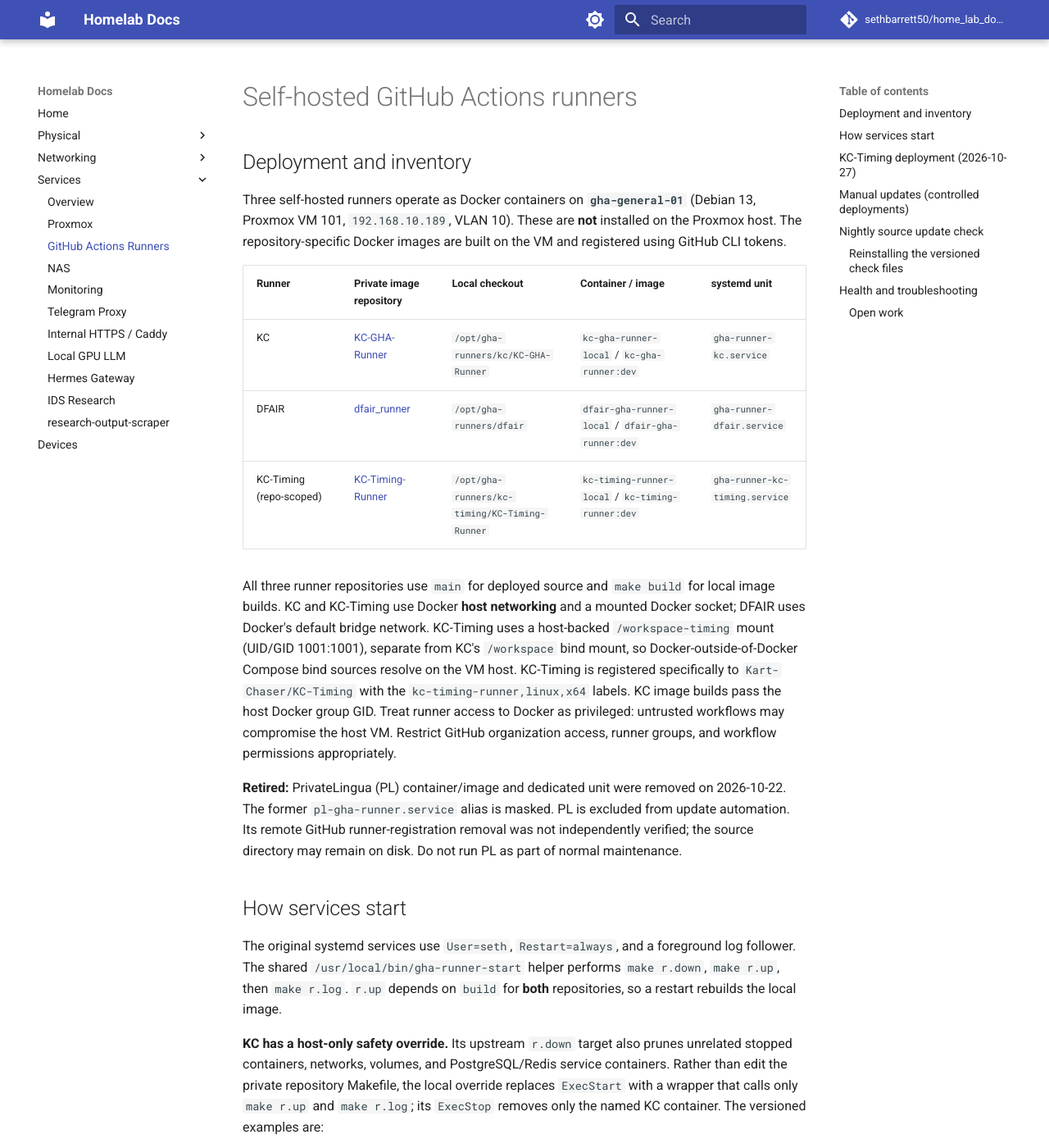
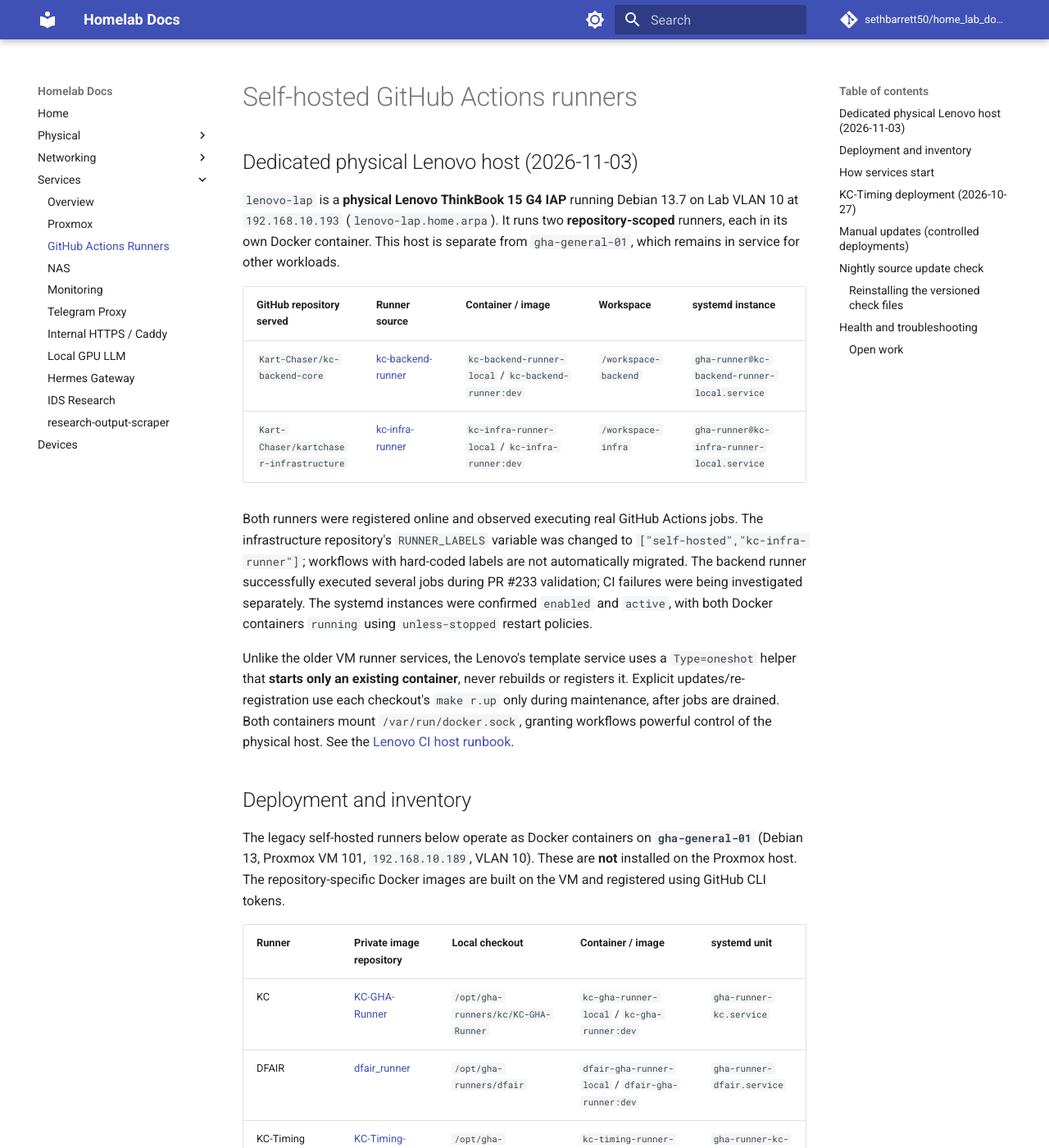
Before and after one commit to sethbarrett50/home_lab_docs, an MkDocs documentation site: the page built from docs/services/github-actions-runners.md, in a window 1280 px wide and 1400 px high. Shown: the whole window at 82% size. Built offline with MkDocs 1.6.1 and Material for MkDocs 9.7.7, drawn with Linux system fonts in a browser that asks for light colours; comment, search, counter and statistics services are not loaded.

Commit message:
docs: record lenovo CI deployment in docs/services/github-actions-runners.md

```diff
--- a/docs/services/github-actions-runners.md
+++ b/docs/services/github-actions-runners.md
@@ -1,8 +1,35 @@
 # Self-hosted GitHub Actions runners
+
+## Dedicated physical Lenovo host (2026-11-03)
+
+`lenovo-lap` is a **physical Lenovo ThinkBook 15 G4 IAP** running Debian 13.7 on
+Lab VLAN 10 at `192.168.10.193` (`lenovo-lap.home.arpa`). It runs two
+**repository-scoped** runners, each in its own Docker container. This host is
+separate from `gha-general-01`, which remains in service for other workloads.
+
+| GitHub repository served | Runner source | Container / image | Workspace | systemd instance |
+|---|---|---|---|---|
+| `Kart-Chaser/kc-backend-core` | [kc-backend-runner](https://github.com/Kart-Chaser/kc-backend-runner) | `kc-backend-runner-local` / `kc-backend-runner:dev` | `/workspace-backend` | `gha-runner@kc-backend-runner-local.service` |
+| `Kart-Chaser/kartchaser-infrastructure` | [kc-infra-runner](https://github.com/Kart-Chaser/kc-infra-runner) | `kc-infra-runner-local` / `kc-infra-runner:dev` | `/workspace-infra` | `gha-runner@kc-infra-runner-local.service` |
+
+Both runners were registered online and observed executing real GitHub Actions jobs.
+The infrastructure repository's `RUNNER_LABELS` variable was changed to
+`["self-hosted","kc-infra-runner"]`; workflows with hard-coded labels are
+not automatically migrated. The backend runner successfully executed several
+jobs during PR #233 validation; CI failures were being investigated separately.
+The systemd instances were confirmed `enabled` and `active`, with both Docker
+containers `running` using `unless-stopped` restart policies.
+
+Unlike the older VM runner services, the Lenovo's template service uses a
+`Type=oneshot` helper that **starts only an existing container**, never
+rebuilds or registers it. Explicit updates/re-registration use each checkout's
+`make r.up` only during maintenance, after jobs are drained. Both containers
+mount `/var/run/docker.sock`, granting workflows powerful control of the
+physical host. See the [Lenovo CI host runbook](lenovo-github-runners.md).
 
 ## Deployment and inventory
 
-Three self-hosted runners operate as Docker containers on
+The legacy self-hosted runners below operate as Docker containers on
 **`gha-general-01`** (Debian 13, Proxmox VM 101, `192.168.10.189`, VLAN 10).
 These are **not** installed on the Proxmox host. The repository-specific
 Docker images are built on the VM and registered using GitHub CLI tokens.
```
